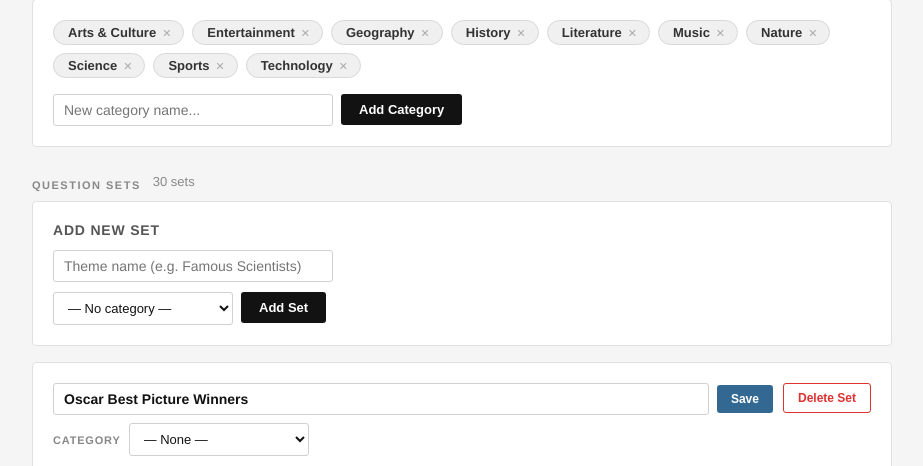
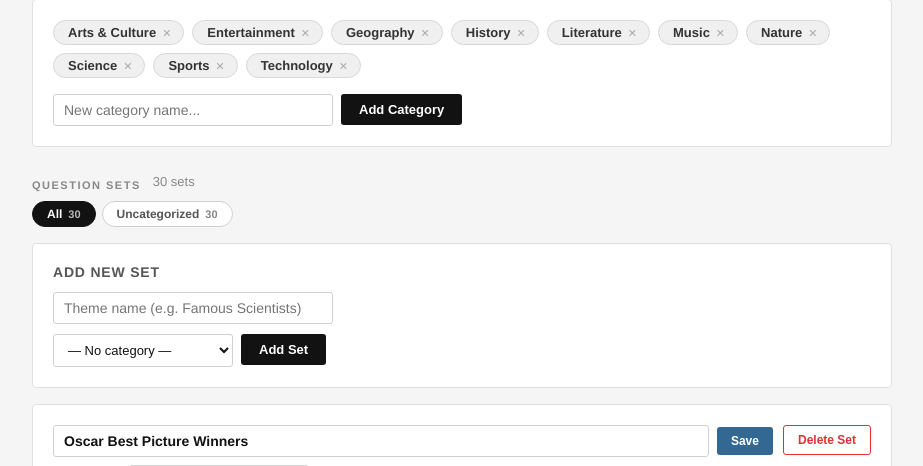
Before and after one commit to steeltorch/Trivia, a Flask app: page /admin in a window 1280 px wide. Shown: the part 341-807 px from the top of the page, without its empty margins (178-1101 px from the left). Run offline with Flask 3, Linux system fonts and the light colour scheme; data comes from the database, SQL or seed files in the repository; tables that the repository leaves empty hold one stand-in row (values such as "Sample post").

Commit message:
Add category filter bar to admin question sets
Co-Authored-By: Claude Sonnet 4.6 <noreply@anthropic.com>

```diff
--- a/static/css/admin.css
+++ b/static/css/admin.css
@@ -411,3 +411,44 @@ header {
 .wrong-q { color: #333; max-width: 400px; }
 .wrong-a { color: #e03131; font-style: italic; width: 160px; }
 .wrong-count { color: #888; width: 32px; text-align: right; }
+
+/* ── Filter bar ── */
+.filter-bar {
+  display: flex;
+  flex-wrap: wrap;
+  gap: 6px;
+  margin-bottom: 16px;
+}
+
+.filter-btn {
+  display: inline-flex;
+  align-items: center;
+  gap: 6px;
+  background: #fff;
+  border: 1.5px solid #d0d0d0;
+  border-radius: 20px;
+  padding: 5px 14px;
+  font-size: 12px;
+  font-weight: 600;
+  color: #555;
+  cursor: pointer;
+  transition: border-color 0.15s, background 0.15s, color 0.15s;
+  font-family: inherit;
+}
+
+.filter-btn:hover {
+  border-color: #888;
+  color: #121212;
+}
+
+.filter-btn.active {
+  background: #121212;
+  border-color: #121212;
+  color: #fff;
+}
+
+.filter-count {
+  font-size: 11px;
+  font-weight: 700;
+  opacity: 0.7;
+}
--- a/templates/admin.html
+++ b/templates/admin.html
@@ -109,7 +109,22 @@
     <!-- ── Question Sets ── -->
     <div class="section-title-row">
       <div class="section-title" style="margin-bottom:0">Question Sets</div>
-      <span class="set-count">{{ sets|length }} sets</span>
+      <span class="set-count" id="set-count-label">{{ sets|length }} sets</span>
+    </div>
+
+    <!-- Filter bar -->
+    <div class="filter-bar">
+      <button class="filter-btn active" data-filter="all">All <span class="filter-count">{{ sets|length }}</span></button>
+      {% for cat in categories %}
+      {% set cat_sets = sets|selectattr('category_id', 'equalto', cat.id)|list %}
+      {% if cat_sets|length > 0 %}
+      <button class="filter-btn" data-filter="cat-{{ cat.id }}">{{ cat.name }} <span class="filter-count">{{ cat_sets|length }}</span></button>
+      {% endif %}
+      {% endfor %}
+      {% set uncategorized = sets|selectattr('category_id', 'none')|list %}
+      {% if uncategorized|length > 0 %}
+      <button class="filter-btn" data-filter="uncategorized">Uncategorized <span class="filter-count">{{ uncategorized|length }}</span></button>
+      {% endif %}
     </div>
 
     <!-- Add new set -->
@@ -131,7 +146,7 @@
 
     <!-- Existing sets -->
     {% for s in sets %}
-    <div class="card set-card" id="set-{{ s.id }}">
+    <div class="card set-card" id="set-{{ s.id }}" data-category-id="{{ s.category_id or '' }}">
       <div class="set-header">
         <form method="POST" action="/admin/set/{{ s.id }}/edit" class="set-edit-form">
           <div class="set-edit-top">
@@ -212,5 +227,38 @@
     {% endfor %}
 
   </div>
+
+  <script>
+    const filterBtns = document.querySelectorAll('.filter-btn');
+    const setCards = document.querySelectorAll('.set-card');
+    const countLabel = document.getElementById('set-count-label');
+
+    filterBtns.forEach(btn => {
+      btn.addEventListener('click', () => {
+        filterBtns.forEach(b => b.classList.remove('active'));
+        btn.classList.add('active');
+
+        const filter = btn.dataset.filter;
+        let visible = 0;
+        setCards.forEach(card => {
+          let show = false;
+          if (filter === 'all') {
+            show = true;
+          } else if (filter === 'uncategorized') {
+            show = card.dataset.categoryId === '';
+          } else {
+            const catId = filter.replace('cat-', '');
+            show = card.dataset.categoryId === catId;
+          }
+          card.style.display = show ? '' : 'none';
+          if (show) visible++;
+        });
+
+        countLabel.textContent = filter === 'all'
+          ? `${visible} sets`
+          : `${visible} of ${setCards.length} sets`;
+      });
+    });
+  </script>
 </body>
 </html>
```
